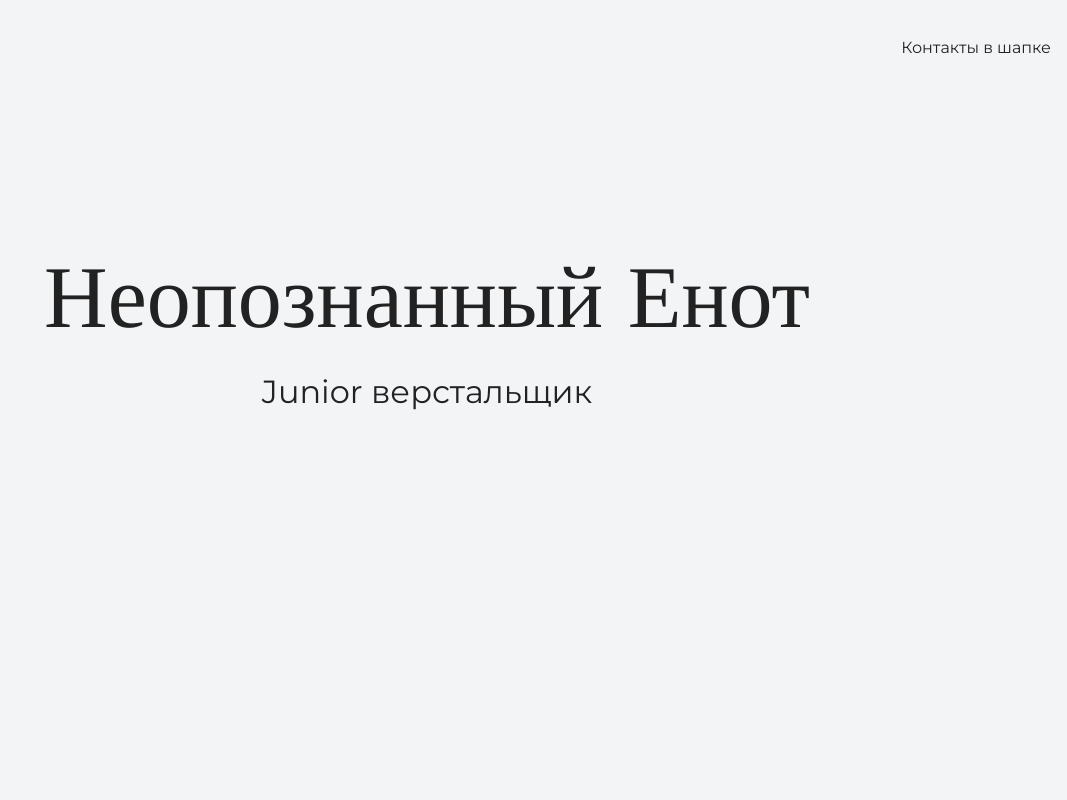
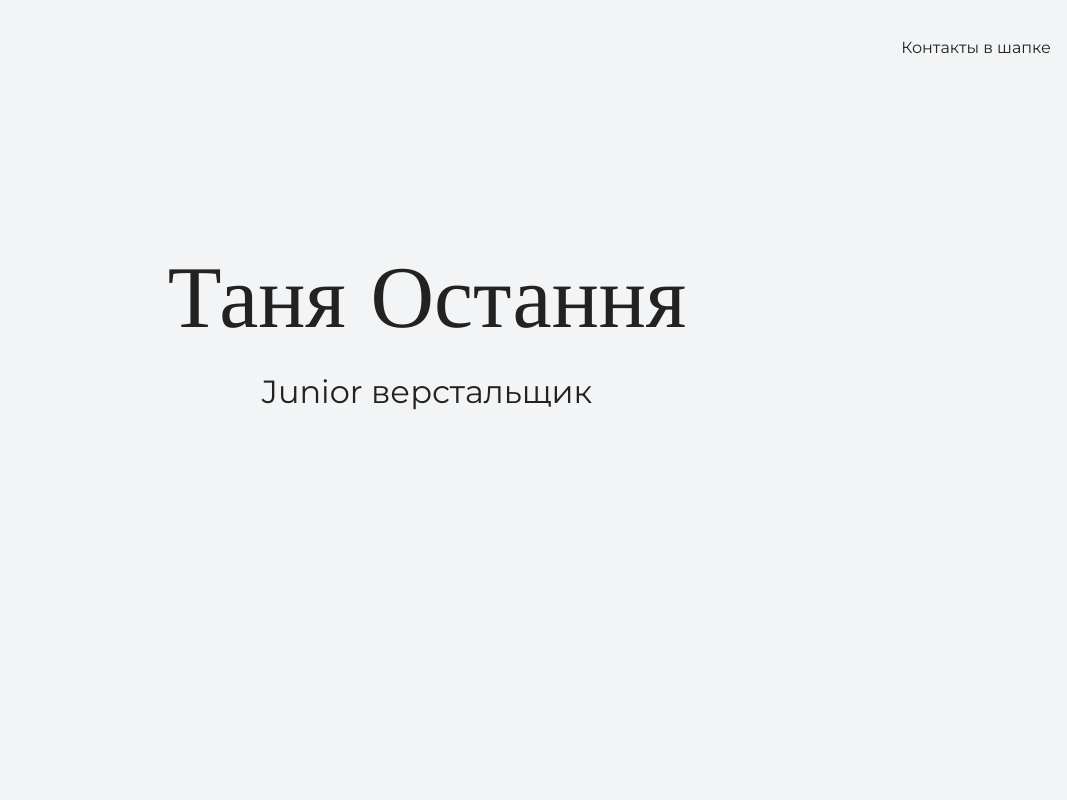
Before and after one commit to ostannja/html_academy, a plain HTML site: page index.html in a window 1280 px wide. Shown: the top 800 px of the page, without its empty margins (213-1280 px from the left). Drawn offline with nearby package versions, Linux system fonts and the light colour scheme.

Commit message:
change first section

```diff
--- a/index.html
+++ b/index.html
@@ -19,7 +19,7 @@
 
     <section class="hero-image">
       <div class="container">
-        <h1 class="heading">Неопознанный Енот</h1>
+        <h1 class="heading">Таня Остання</h1>
         <p>Junior верстальщик</p>
       </div>
     </section>
```
